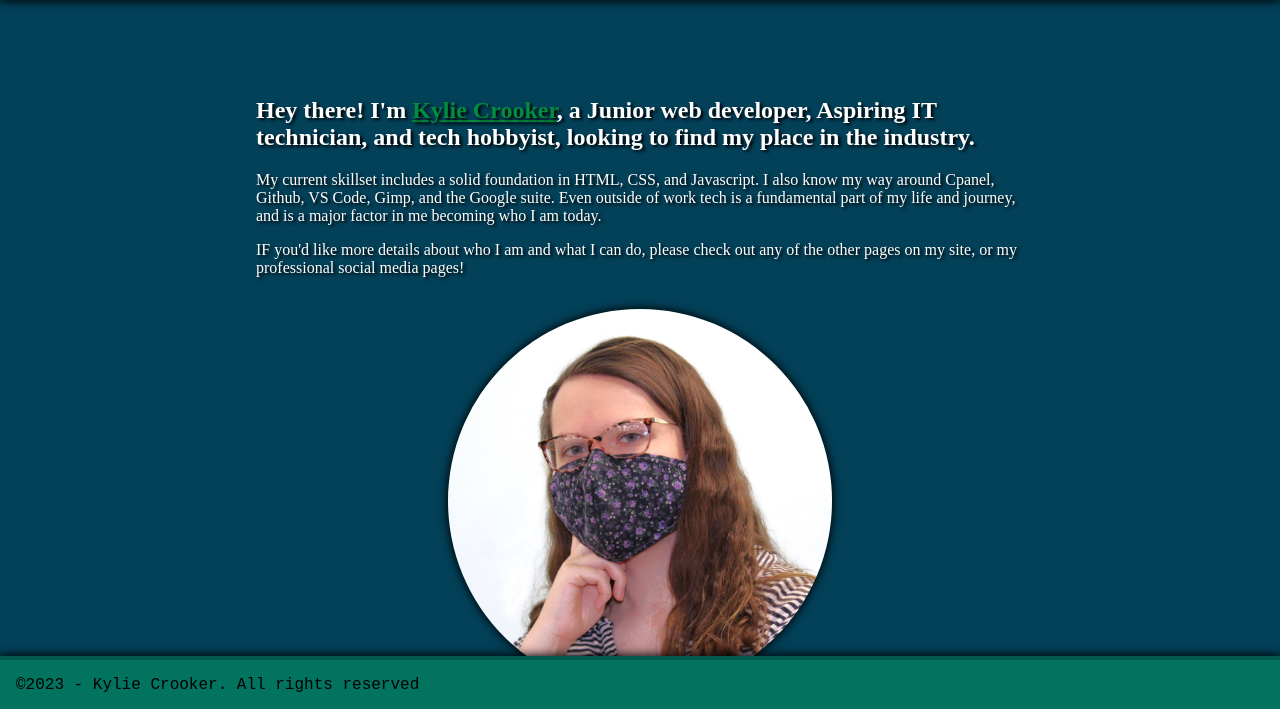
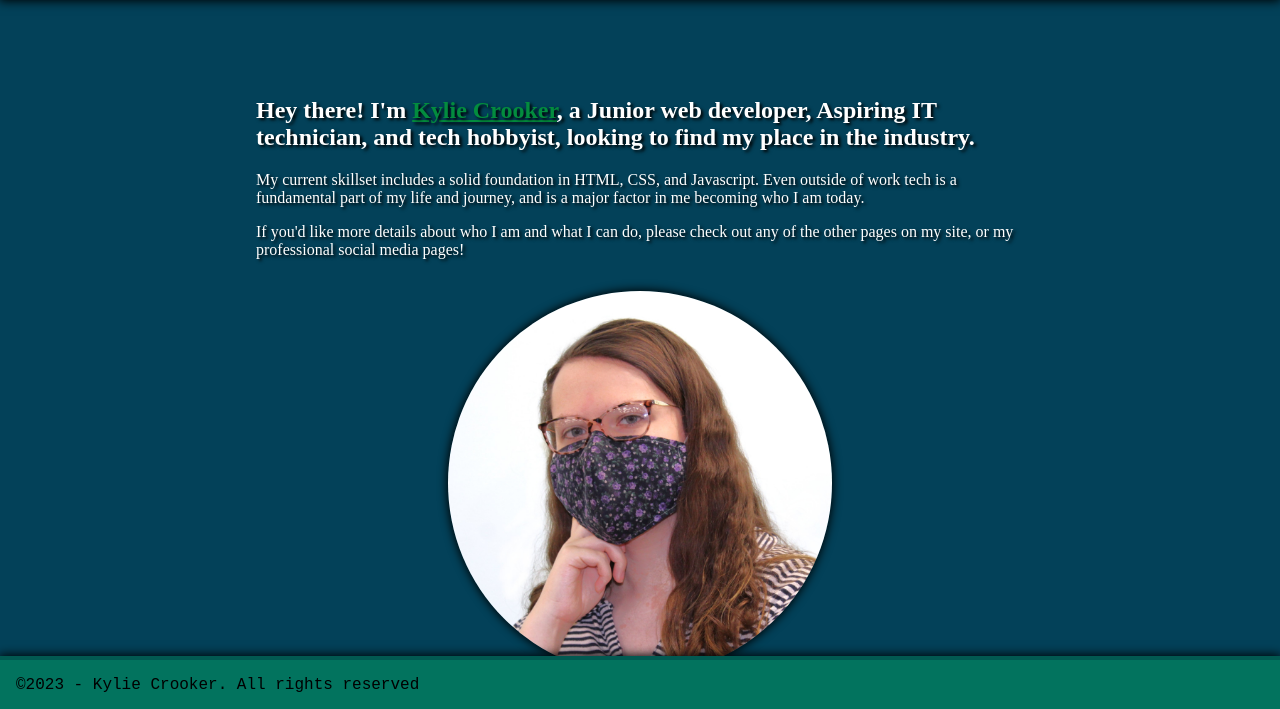
Before and after one commit to kylieCrooker/Portfolio, a PHP site: page / in a window 1280 px wide. Shown: the part 90-799 px from the top of the page. Run offline with PHP 8.4, Linux system fonts and the light colour scheme; some libraries are stand-ins or nearby versions; some web fonts are replaced.

Commit message:
Updated bio wording
Removed list of programs I'm familiar with, as most of them are pretty basic programs.

Fixed a typo in the final line.

```diff
--- a/index.php
+++ b/index.php
@@ -16,11 +16,11 @@
                     Junior web
                     developer, Aspiring IT
                     technician, and tech hobbyist, looking to find my place in the industry.</h2>
-                <p>My current skillset includes a solid foundation in HTML, CSS, and Javascript. I also know my way
-                    around Cpanel, Github, VS Code, Gimp, and the Google suite. Even outside of work tech is a
+                <p>My current skillset includes a solid foundation in HTML, CSS, and Javascript. Even outside of work
+                    tech is a
                     fundamental part of my life and journey, and is a major factor in me becoming who I am today.
                 </p>
-                <p>IF you'd like more details about who I am and what I can do, please check out any of the other pages
+                <p>If you'd like more details about who I am and what I can do, please check out any of the other pages
                     on my site, or my professional social media pages!
                 </p>
             </div>
```
